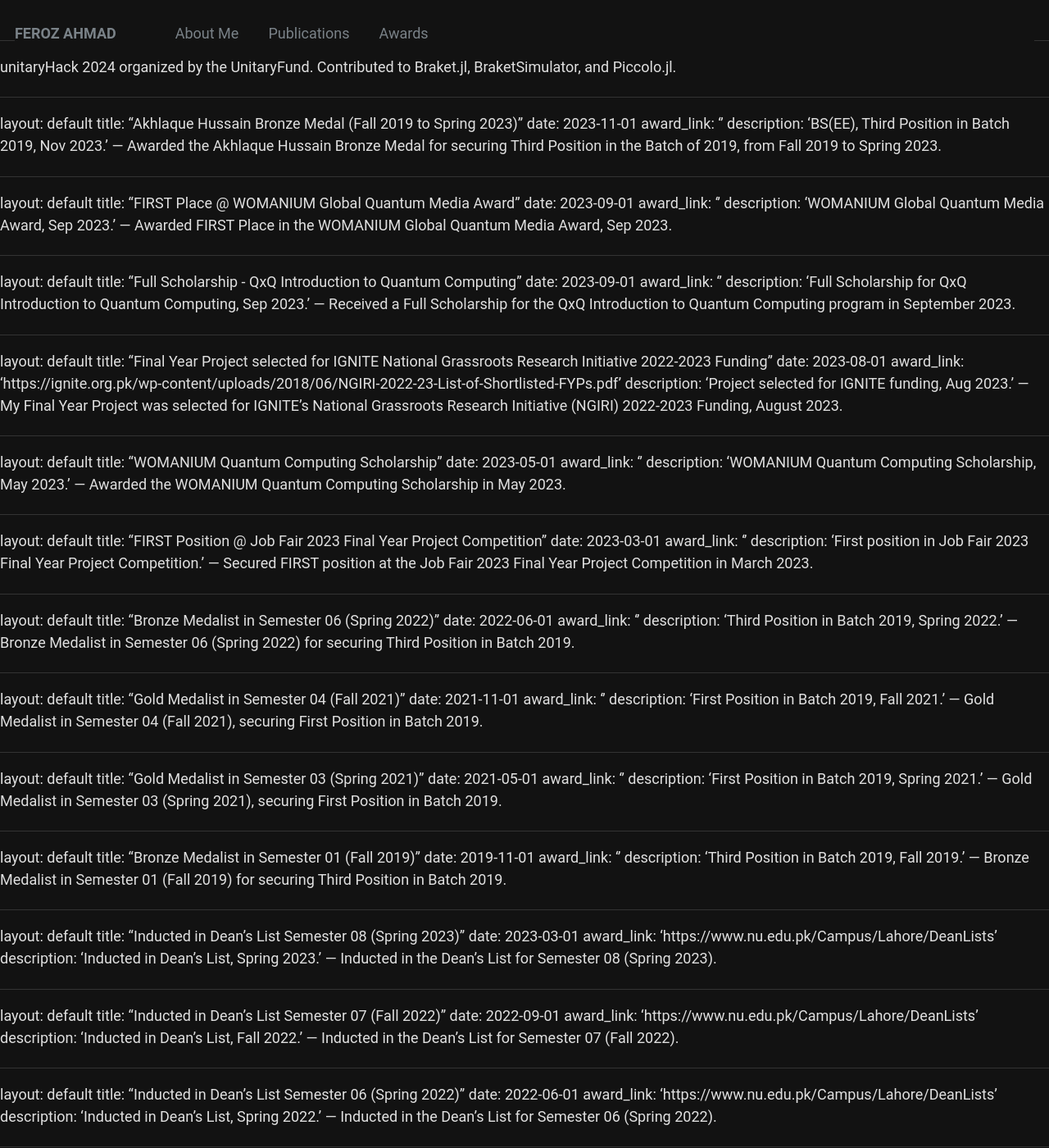
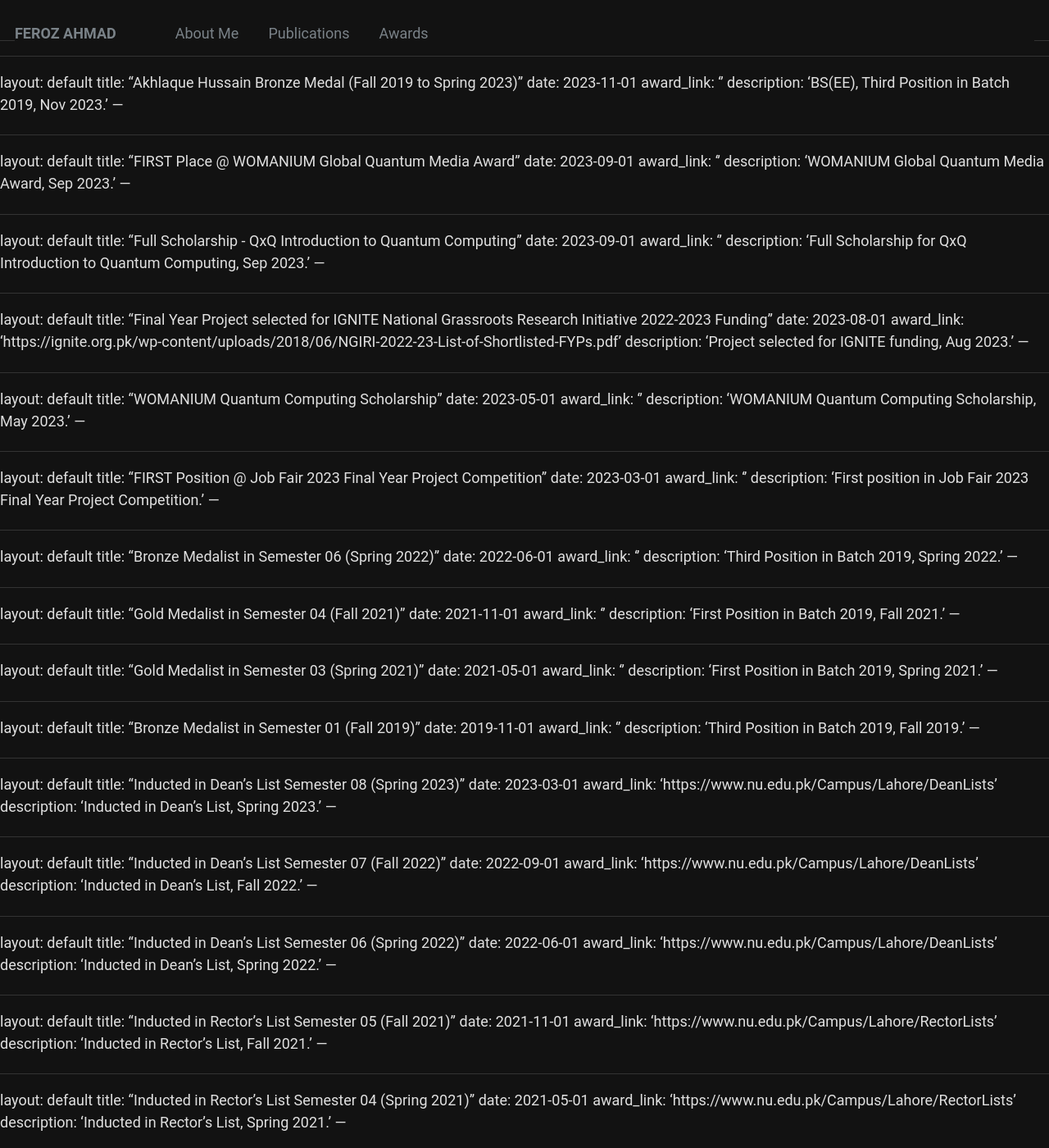
Before and after one commit to Fe-r-oz/Fe-r-oz.github.io, a Jekyll site: the page built from _awards/awards.md, in a window 1280 px wide and 1400 px high. Shown: the whole window at 82% size. Built offline with Jekyll 4.4.1, drawn with Linux system fonts in a browser that asks for light colours; some of the changed text lies outside the part shown.

Commit message:
improve layout

```diff
--- a/_awards/awards.md
+++ b/_awards/awards.md
@@ -5,7 +5,6 @@ date: 2024-01-05
 award_link: 'https://unitaryhack.dev/leaderboard/'
 description: 'Contributed to Braket.jl, BraketSimulator, and Piccolo.jl.'
 ---
-unitaryHack 2024 organized by the UnitaryFund. Contributed to Braket.jl, BraketSimulator, and Piccolo.jl.
 
 ---
 layout: default
@@ -14,7 +13,6 @@ date: 2023-11-01
 award_link: ''
 description: 'BS(EE), Third Position in Batch 2019, Nov 2023.'
 ---
-Awarded the Akhlaque Hussain Bronze Medal for securing Third Position in the Batch of 2019, from Fall 2019 to Spring 2023.
 
 ---
 layout: default
@@ -23,7 +21,6 @@ date: 2023-09-01
 award_link: ''
 description: 'WOMANIUM Global Quantum Media Award, Sep 2023.'
 ---
-Awarded FIRST Place in the WOMANIUM Global Quantum Media Award, Sep 2023.
 
 ---
 layout: default
@@ -32,7 +29,6 @@ date: 2023-09-01
 award_link: ''
 description: 'Full Scholarship for QxQ Introduction to Quantum Computing, Sep 2023.'
 ---
-Received a Full Scholarship for the QxQ Introduction to Quantum Computing program in September 2023.
 
 ---
 layout: default
@@ -41,7 +37,6 @@ date: 2023-08-01
 award_link: 'https://ignite.org.pk/wp-content/uploads/2018/06/NGIRI-2022-23-List-of-Shortlisted-FYPs.pdf'
 description: 'Project selected for IGNITE funding, Aug 2023.'
 ---
-My Final Year Project was selected for IGNITE's National Grassroots Research Initiative (NGIRI) 2022-2023 Funding, August 2023.
 
 ---
 layout: default
@@ -50,7 +45,6 @@ date: 2023-05-01
 award_link: ''
 description: 'WOMANIUM Quantum Computing Scholarship, May 2023.'
 ---
-Awarded the WOMANIUM Quantum Computing Scholarship in May 2023.
 
 ---
 layout: default
@@ -59,7 +53,6 @@ date: 2023-03-01
 award_link: ''
 description: 'First position in Job Fair 2023 Final Year Project Competition.'
 ---
-Secured FIRST position at the Job Fair 2023 Final Year Project Competition in March 2023.
 
 ---
 layout: default
@@ -68,7 +61,6 @@ date: 2022-06-01
 award_link: ''
 description: 'Third Position in Batch 2019, Spring 2022.'
 ---
-Bronze Medalist in Semester 06 (Spring 2022) for securing Third Position in Batch 2019.
 
 ---
 layout: default
@@ -77,7 +69,6 @@ date: 2021-11-01
 award_link: ''
 description: 'First Position in Batch 2019, Fall 2021.'
 ---
-Gold Medalist in Semester 04 (Fall 2021), securing First Position in Batch 2019.
 
 ---
 layout: default
@@ -86,7 +77,6 @@ date: 2021-05-01
 award_link: ''
 description: 'First Position in Batch 2019, Spring 2021.'
 ---
-Gold Medalist in Semester 03 (Spring 2021), securing First Position in Batch 2019.
 
 ---
 layout: default
@@ -95,7 +85,6 @@ date: 2019-11-01
 award_link: ''
 description: 'Third Position in Batch 2019, Fall 2019.'
 ---
-Bronze Medalist in Semester 01 (Fall 2019) for securing Third Position in Batch 2019.
 
 ---
 layout: default
@@ -104,7 +93,6 @@ date: 2023-03-01
 award_link: 'https://www.nu.edu.pk/Campus/Lahore/DeanLists'
 description: 'Inducted in Dean's List, Spring 2023.'
 ---
-Inducted in the Dean's List for Semester 08 (Spring 2023).
 
 ---
 layout: default
@@ -113,7 +101,6 @@ date: 2022-09-01
 award_link: 'https://www.nu.edu.pk/Campus/Lahore/DeanLists'
 description: 'Inducted in Dean's List, Fall 2022.'
 ---
-Inducted in the Dean's List for Semester 07 (Fall 2022).
 
 ---
 layout: default
@@ -122,8 +109,6 @@ date: 2022-06-01
 award_link: 'https://www.nu.edu.pk/Campus/Lahore/DeanLists'
 description: 'Inducted in Dean's List, Spring 2022.'
 ---
-Inducted in the Dean's List for Semester 06 (Spring 2022).
-
 
 ---
 layout: default
@@ -132,7 +117,6 @@ date: 2021-11-01
 award_link: 'https://www.nu.edu.pk/Campus/Lahore/RectorLists'
 description: 'Inducted in Rector's List, Fall 2021.'
 ---
-Inducted in the Rector's List for Semester 05 (Fall 2021).
 
 ---
 layout: default
@@ -141,7 +125,6 @@ date: 2021-05-01
 award_link: 'https://www.nu.edu.pk/Campus/Lahore/RectorLists'
 description: 'Inducted in Rector's List, Spring 2021.'
 ---
-Inducted in the Rector's List for Semester 04 (Spring 2021).
 
 ---
 layout: default
@@ -150,7 +133,6 @@ date: 2020-11-01
 award_link: 'https://www.nu.edu.pk/Campus/Lahore/DeanLists'
 description: 'Inducted in Dean's List, Fall 2020.'
 ---
-Inducted in the Dean's List for Semester 03 (Fall 2020).
 
 ---
 layout: default
@@ -159,7 +141,6 @@ date: 2020-05-01
 award_link: 'https://www.nu.edu.pk/Campus/Lahore/DeanLists'
 description: 'Inducted in Dean's List, Spring 2020.'
 ---
-Inducted in the Dean's List for Semester 02 (Spring 2020).
 
 ---
 layout: default
@@ -168,4 +149,3 @@ date: 2019-11-01
 award_link: 'https://www.nu.edu.pk/Campus/Lahore/DeanLists'
 description: 'Inducted in Dean's List, Fall 2019.'
 ---
-Inducted in the Dean's List for Semester 01 (Fall 2019).
--- a/_pages/awards.html
+++ b/_pages/awards.html
@@ -7,8 +7,6 @@ author_profile: true
 
 {% include base_path %}
 
-<h1>Awards and Honors</h1>
-
 {% for award in site.awards %}
   <div class="award-item">
     <h2><a href="{{ award.award_link }}" target="_blank">{{ award.title }}</a></h2>
```
